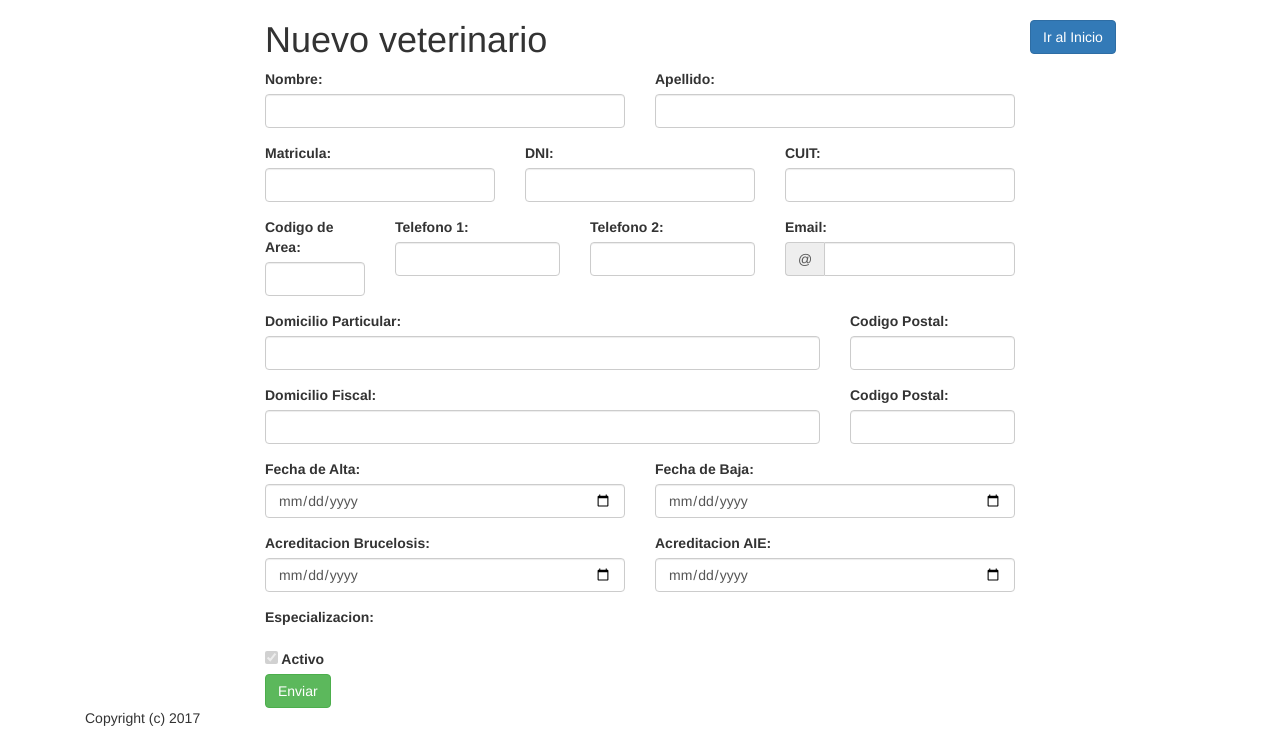
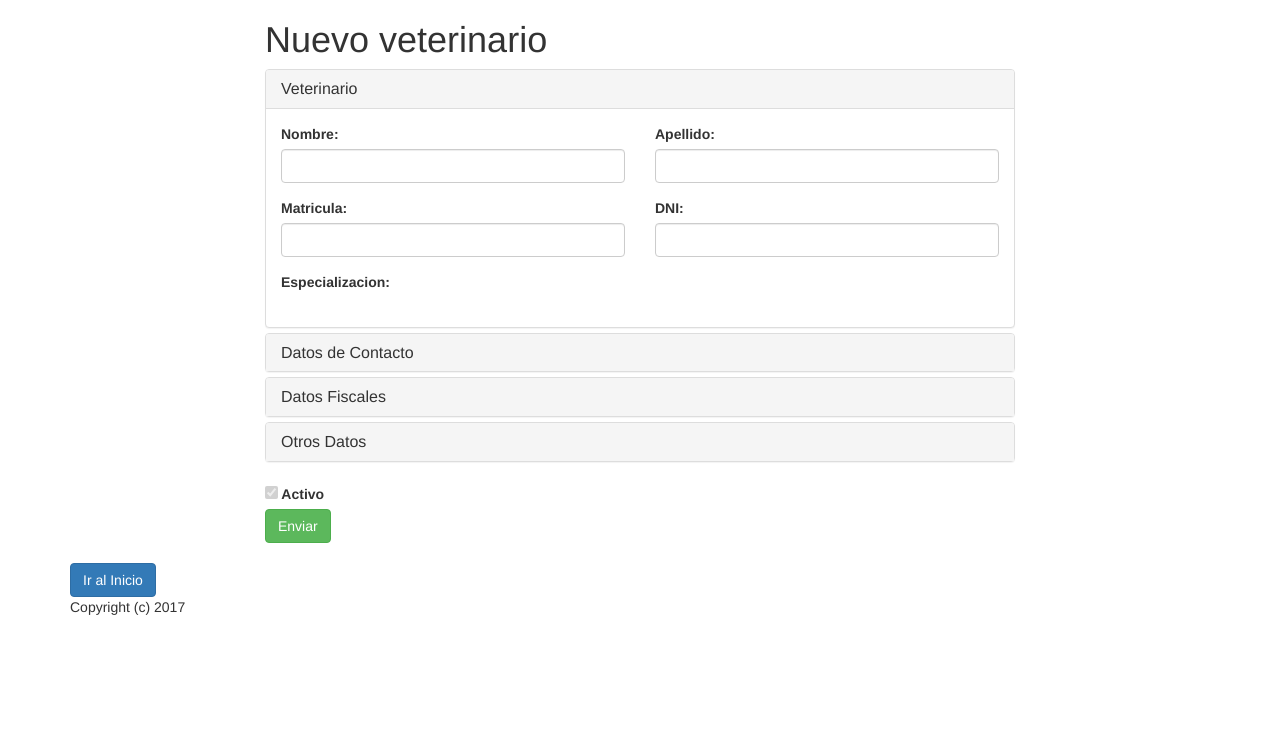
Before and after one commit to caritodoer/blacksheep, a Django app: page /veterinario/alta/ in a window 1280 px wide. Shown: the part 80-818 px from the top of the page. After the commit the page ends 695 px from the top, so only its background shows below. Run offline with Django 3.2, Linux system fonts and the light colour scheme; some libraries are stand-ins or nearby versions.

Commit message:
bootstrap: panels y modals en diagnostico, y desplegable en veterinario

```diff
--- a/bsadmin/urls.py
+++ b/bsadmin/urls.py
@@ -59,7 +59,7 @@ urlpatterns = [
 
     # Raza
     url(r'^raza/$', views.l_raza, name="l_raza"),
-    url(r'^raza/alta$', views.a_raza),
+    url(r'^raza/alta/$', views.a_raza),
     url(r'^raza/(?P<id>\d+)/$', views.v_raza, name="v_raza"),
     url(r'^raza/update/(?P<id>\d+)/$', views.u_raza),
     url(r'^raza/delete/(?P<id>\d+)/$', views.d_raza),
--- a/templates/alta_aux2.html
+++ b/templates/alta_aux2.html
@@ -37,6 +37,7 @@
 		</div>
 	</div>
 </form>
+{% endblock %}
 
 <script>
 (function($){
@@ -59,4 +60,3 @@
 	});//end document ready
 })(jQuery);
 </script>
-{% endblock %}
--- a/templates/alta_veterinario.html
+++ b/templates/alta_veterinario.html
@@ -7,7 +7,18 @@
 <h1> {{ title }} </h1>
 
 <form method="POST" action="">{% csrf_token %}
-	<div class="controls">
+
+<div class="panel-group" id="accordion" role="tablist" aria-multiselectable="true">
+  <div class="panel panel-default">
+    <div class="panel-heading" role="tab" id="headingOne">
+      <h4 class="panel-title">
+        <a role="button" data-toggle="collapse" data-parent="#accordion" href="#collapseOne" aria-expanded="true" aria-controls="collapseOne">
+            Veterinario
+        </a>
+      </h4>
+    </div>
+    <div id="collapseOne" class="panel-collapse collapse in" role="tabpanel" aria-labelledby="headingOne">
+      <div class="panel-body">
         <div class="row">
             <div class="col-md-6">
                 <div class="form-group">
@@ -24,43 +35,57 @@
         </div>
 
         <div class="row">
-            <div class="col-md-4">
+            <div class="col-md-6">
                 <div class="form-group">
                     <label for="matricula">Matricula:</label>
                     <input type="text" class="form-control" id="matricula" name="matricula" value="{{ instance.matricula }}">
                 </div>
             </div>
-            <div class="col-md-4">
+            <div class="col-md-6">
                 <div class="form-group">
                     <label for="dni">DNI:</label>
                     <input type="text" class="form-control" id="dni" name="dni" value="{{ instance.dni }}">
                 </div>
             </div>
-            <div class="col-md-4">
+        </div>
+
+        <div class="row">
+            <div class="col-md-6">
                 <div class="form-group">
-			    	<label for="cuit">CUIT:</label>
-			    	<input type="text" class="form-control" id="cuit" name="cuit" value="{{ instance.cuit }}">
+                    <label for="especializacion">Especializacion:</label>
+                    {% for x in especializaciones %}
+                     {{x}}
+                    {% endfor %}
                 </div>
             </div>
         </div>
 
+
+      </div>
+    </div>
+  </div>
+  <div class="panel panel-default">
+    <div class="panel-heading" role="tab" id="headingTwo">
+      <h4 class="panel-title">
+        <a class="collapsed" role="button" data-toggle="collapse" data-parent="#accordion" href="#collapseTwo" aria-expanded="false" aria-controls="collapseTwo">
+          Datos de Contacto
+        </a>
+      </h4>
+    </div>
+    <div id="collapseTwo" class="panel-collapse collapse" role="tabpanel" aria-labelledby="headingTwo">
+      <div class="panel-body">
+
         <div class="row">
+            <div class="col-md-6">
+                <div class="form-group">
+                    <label for="dom_part">Domicilio Particular:</label>
+                    <input type="text" class="form-control" id="dom_part" name="dom_part" value="{{ instance.domicilio_particular }}">
+                </div>
+            </div>
             <div class="col-md-2">
                 <div class="form-group">
-			    	<label for="cod_ar">Codigo de Area:</label>
-    				<input type="text" class="form-control" id="cod_ar" name="cod_ar" value="{{ instance.codigo_area }}">
-                </div>
-            </div>
-            <div class="col-md-3">
-                <div class="form-group">
-			    	<label for="tel1">Telefono 1:</label>
-			    	<input type="text" class="form-control" id="tel1" name="tel1" value="{{ instance.telefono1 }}">
-			    </div>
-            </div>
-            <div class="col-md-3">
-                <div class="form-group">
-			    	<label for="tel2">Telefono 2:</label>
-			    	<input type="text" class="form-control" id="tel2" name="tel2" value="{{ instance.telefono2 }}">
+                    <label for="cp_part">Codigo Postal:</label>
+                    <input type="text" class="form-control" id="cp_part" name="cp_part" value="{{ instance.cp_domicilio_particular }}">
                 </div>
             </div>
             <div class="col-md-4">
@@ -74,37 +99,76 @@
             </div>
         </div>
 
-
-
         <div class="row">
-            <div class="col-md-9">
+            <div class="col-md-2">
                 <div class="form-group">
-			    	<label for="dom_part">Domicilio Particular:</label>
-    				<input type="text" class="form-control" id="dom_part" name="dom_part" value="{{ instance.domicilio_particular }}">
+                    <label for="cod_ar">Codigo de Area:</label>
+                    <input type="text" class="form-control" id="cod_ar" name="cod_ar" value="{{ instance.codigo_area }}">
                 </div>
             </div>
-            <div class="col-md-3">
+            <div class="col-md-5">
                 <div class="form-group">
-			    	<label for="cp_part">Codigo Postal:</label>
-    				<input type="text" class="form-control" id="cp_part" name="cp_part" value="{{ instance.cp_domicilio_particular }}">
+                    <label for="tel1">Telefono 1:</label>
+                    <input type="text" class="form-control" id="tel1" name="tel1" value="{{ instance.telefono1 }}">
+                </div>
+            </div>
+            <div class="col-md-5">
+                <div class="form-group">
+                    <label for="tel2">Telefono 2:</label>
+                    <input type="text" class="form-control" id="tel2" name="tel2" value="{{ instance.telefono2 }}">
                 </div>
             </div>
         </div>
 
+      </div>
+    </div>
+  </div>
+  <div class="panel panel-default">
+    <div class="panel-heading" role="tab" id="headingThree">
+      <h4 class="panel-title">
+        <a class="collapsed" role="button" data-toggle="collapse" data-parent="#accordion" href="#collapseThree" aria-expanded="false" aria-controls="collapseThree">
+          Datos Fiscales
+        </a>
+      </h4>
+    </div>
+    <div id="collapseThree" class="panel-collapse collapse" role="tabpanel" aria-labelledby="headingThree">
+      <div class="panel-body">
+
         <div class="row">
-            <div class="col-md-9">
+            <div class="col-md-6">
                 <div class="form-group">
                     <label for="dom_fiscal">Domicilio Fiscal:</label>
                     <input type="text" class="form-control" id="dom_fiscal" name="dom_fiscal" value="{{ instance.domicilio_fiscal }}">
                 </div>
             </div>
-            <div class="col-md-3">
+            <div class="col-md-2">
                 <div class="form-group">
                     <label for="cp_fiscal">Codigo Postal:</label>
                     <input type="text" class="form-control" id="cp_fiscal" name="cp_fiscal" value="{{ instance.cp_domicilio_fiscal }}">
                 </div>
             </div>
+            <div class="col-md-4">
+                <div class="form-group">
+                    <label for="cuit">CUIT:</label>
+                    <input type="text" class="form-control" id="cuit" name="cuit" value="{{ instance.cuit }}">
                 </div>
+            </div>
+        </div>
+
+
+      </div>
+    </div>
+  </div>
+  <div class="panel panel-default">
+    <div class="panel-heading" role="tab" id="headingFour">
+      <h4 class="panel-title">
+        <a class="collapsed" role="button" data-toggle="collapse" data-parent="#accordion" href="#collapseFour" aria-expanded="false" aria-controls="collapseFour">
+          Otros Datos
+        </a>
+      </h4>
+    </div>
+    <div id="collapseFour" class="panel-collapse collapse" role="tabpanel" aria-labelledby="headingFour">
+      <div class="panel-body">
 
 <div class="row">
             <div class="col-md-6">
@@ -136,17 +200,11 @@
             </div>
         </div>
 
-		<div class="row">
-            <div class="col-md-6">
-                <div class="form-group">
-			    	<label for="especializacion">Especializacion:</label>
-			    	{% for x in especializaciones %}
-    				 {{x}}
-    				{% endfor %}
+
      </div>
     </div>
   </div>
-
+</div>
         <div class="row">
             <div class="col-md-6">
                 <div class="form-check disabled">
@@ -161,6 +219,7 @@
                 <input type="submit" class="btn btn-success btn-send" value="Enviar">
             </div>
         </div>
+
 </form>
 
     </div>
```
Also changed, not shown: templates/alta_diagnostico.html (+46 -9 lines), README.md. Lines whose indentation alone changed are shown as unchanged.
